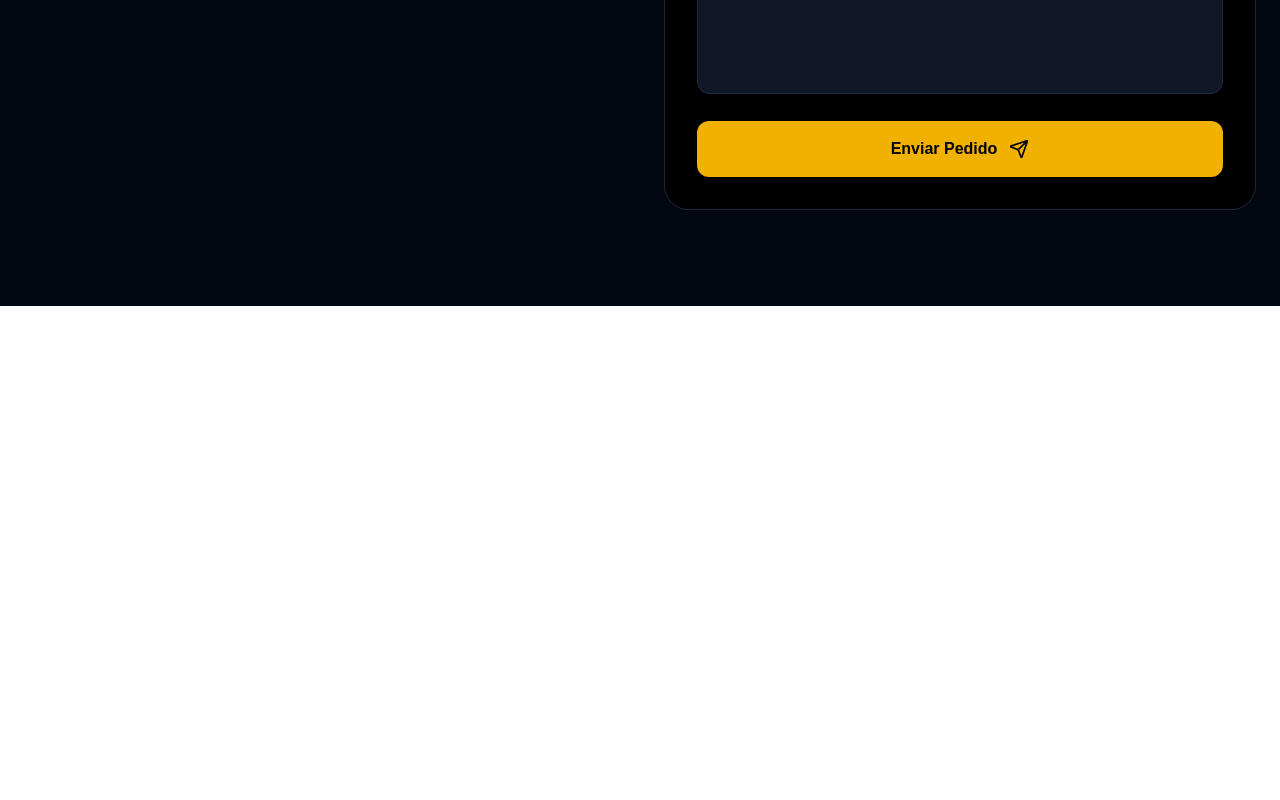
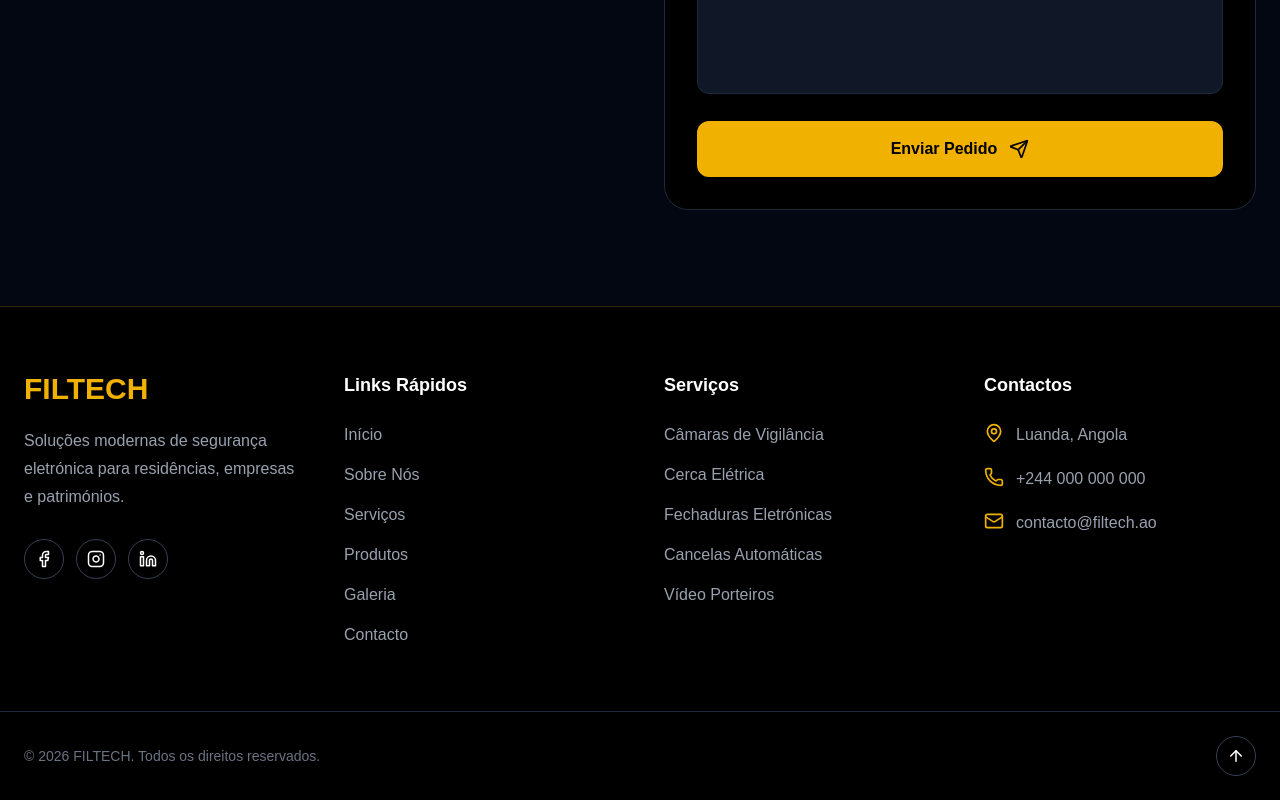
Before and after one commit to lisandrobarbosa/filtech-website, a Next.js app: page /filtech-website/ in a window 1280 px wide. Shown: the part 5062-5862 px from the top of the page. Before the commit the page ends 5368 px from the top, so only its background shows below. Built offline with nearby package versions, Linux system fonts and the light colour scheme.

Commit message:
updateFooter

```diff
--- a/app/page.tsx
+++ b/app/page.tsx
@@ -5,18 +5,27 @@ import About from "@/components/home/About";
 import Products from "@/components/home/Products";
 import Gallery from "@/components/home/Gallery";
 import Contact from "@/components/home/Contact";
+import Footer from "@/components/layout/Footer";
 
 
 export default function Home() {
   return (
     <main>
       <Navbar />
+
       <Hero />
+
       <About />
+
       <Services />
+
       <Products />
+
       <Gallery />
+
       <Contact />
+
+      <Footer />
     </main>
   );
 }
--- a/components/layout/Footer.tsx
+++ b/components/layout/Footer.tsx
@@ -0,0 +1,223 @@
+"use client";
+
+import Link from "next/link";
+import {
+  Facebook,
+  Instagram,
+  Linkedin,
+  MapPin,
+  Phone,
+  Mail,
+  ArrowUp,
+} from "lucide-react";
+
+const quickLinks = [
+  { name: "Início", href: "#" },
+  { name: "Sobre Nós", href: "#sobre" },
+  { name: "Serviços", href: "#servicos" },
+  { name: "Produtos", href: "#produtos" },
+  { name: "Galeria", href: "#galeria" },
+  { name: "Contacto", href: "#contacto" },
+];
+
+const services = [
+  "Câmaras de Vigilância",
+  "Cerca Elétrica",
+  "Fechaduras Eletrónicas",
+  "Cancelas Automáticas",
+  "Vídeo Porteiros",
+];
+
+export default function Footer() {
+  const year = new Date().getFullYear();
+
+  return (
+    <footer className="bg-black text-white border-t border-yellow-500/20">
+
+      <div className="max-w-7xl mx-auto px-6 py-16">
+
+        <div className="grid gap-12 md:grid-cols-2 lg:grid-cols-4">
+
+          {/* Empresa */}
+
+          <div>
+
+            <Link
+              href="#"
+              className="text-3xl font-bold text-yellow-500"
+            >
+              FILTECH
+            </Link>
+
+            <p className="text-gray-400 mt-5 leading-7">
+              Soluções modernas de segurança eletrónica para
+              residências, empresas e patrimónios.
+            </p>
+
+            <div className="flex gap-3 mt-7">
+
+              <a
+                href="#"
+                aria-label="Facebook"
+                className="w-10 h-10 rounded-full border border-gray-700 flex items-center justify-center hover:bg-yellow-500 hover:text-black hover:border-yellow-500 transition"
+              >
+                <Facebook size={18} />
+              </a>
+
+              <a
+                href="#"
+                aria-label="Instagram"
+                className="w-10 h-10 rounded-full border border-gray-700 flex items-center justify-center hover:bg-yellow-500 hover:text-black hover:border-yellow-500 transition"
+              >
+                <Instagram size={18} />
+              </a>
+
+              <a
+                href="#"
+                aria-label="LinkedIn"
+                className="w-10 h-10 rounded-full border border-gray-700 flex items-center justify-center hover:bg-yellow-500 hover:text-black hover:border-yellow-500 transition"
+              >
+                <Linkedin size={18} />
+              </a>
+
+            </div>
+
+          </div>
+
+          {/* Links */}
+
+          <div>
+
+            <h3 className="text-lg font-semibold mb-6">
+              Links Rápidos
+            </h3>
+
+            <ul className="space-y-4">
+
+              {quickLinks.map((link) => (
+                <li key={link.name}>
+
+                  <Link
+                    href={link.href}
+                    className="text-gray-400 hover:text-yellow-500 transition"
+                  >
+                    {link.name}
+                  </Link>
+
+                </li>
+              ))}
+
+            </ul>
+
+          </div>
+
+          {/* Serviços */}
+
+          <div>
+
+            <h3 className="text-lg font-semibold mb-6">
+              Serviços
+            </h3>
+
+            <ul className="space-y-4">
+
+              {services.map((service) => (
+                <li
+                  key={service}
+                  className="text-gray-400"
+                >
+                  {service}
+                </li>
+              ))}
+
+            </ul>
+
+          </div>
+
+          {/* Contactos */}
+
+          <div>
+
+            <h3 className="text-lg font-semibold mb-6">
+              Contactos
+            </h3>
+
+            <div className="space-y-5">
+
+              <div className="flex gap-3">
+
+                <MapPin
+                  size={20}
+                  className="text-yellow-500 shrink-0"
+                />
+
+                <span className="text-gray-400">
+                  Luanda, Angola
+                </span>
+
+              </div>
+
+              <div className="flex gap-3">
+
+                <Phone
+                  size={20}
+                  className="text-yellow-500 shrink-0"
+                />
+
+                <span className="text-gray-400">
+                  +244 000 000 000
+                </span>
+
+              </div>
+
+              <div className="flex gap-3">
+
+                <Mail
+                  size={20}
+                  className="text-yellow-500 shrink-0"
+                />
+
+                <span className="text-gray-400">
+                  contacto@filtech.ao
+                </span>
+
+              </div>
+
+            </div>
+
+          </div>
+
+        </div>
+
+      </div>
+
+      {/* Parte inferior */}
+
+      <div className="border-t border-gray-800">
+
+        <div className="max-w-7xl mx-auto px-6 py-6 flex flex-col md:flex-row items-center justify-between gap-4">
+
+          <p className="text-gray-500 text-sm text-center">
+            © {year} FILTECH. Todos os direitos reservados.
+          </p>
+
+          <button
+            onClick={() =>
+              window.scrollTo({
+                top: 0,
+                behavior: "smooth",
+              })
+            }
+            aria-label="Voltar ao topo"
+            className="w-10 h-10 rounded-full border border-gray-700 flex items-center justify-center hover:bg-yellow-500 hover:text-black hover:border-yellow-500 transition"
+          >
+            <ArrowUp size={18} />
+          </button>
+
+        </div>
+
+      </div>
+
+    </footer>
+  );
+}
```
